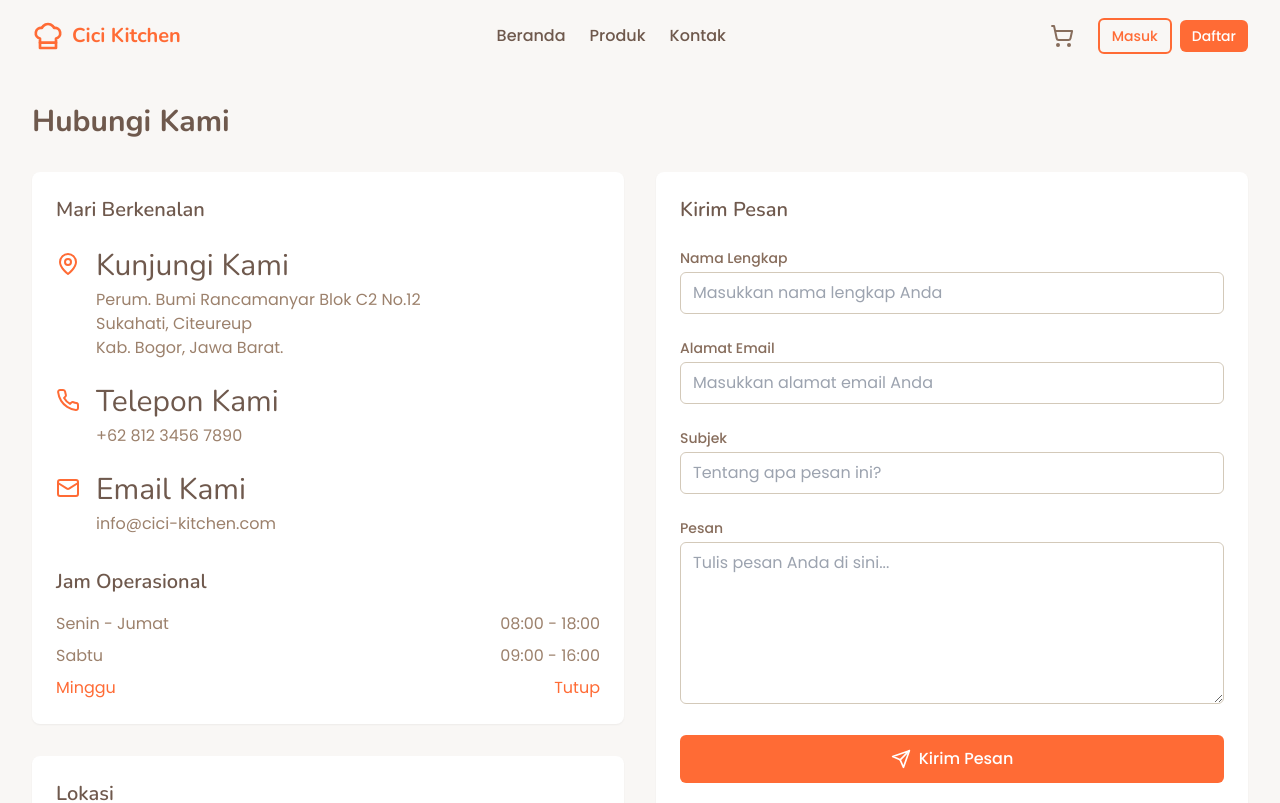
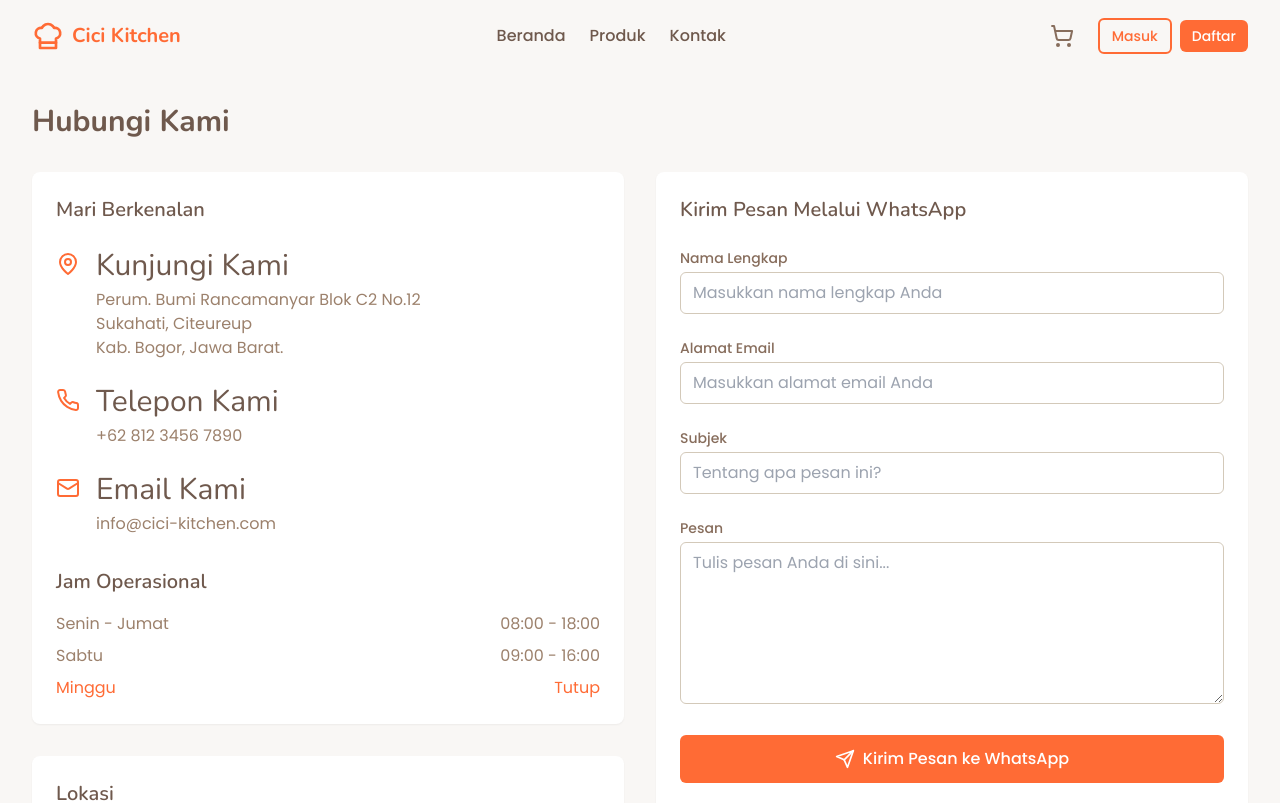
Before and after one commit to RadityaIlhamsyah/Front-End-Cici-Kitchen, a React (Vite) app: page /contact in a window 1280 px wide. Shown: the top 803 px of the page. Built offline with nearby package versions, Linux system fonts and the light colour scheme; no server answers.

Commit message:
Update ContactPage.tsx

```diff
--- a/src/pages/ContactPage.tsx
+++ b/src/pages/ContactPage.tsx
@@ -1,41 +1,67 @@
 import React, { useState } from 'react';
 import { MapPin, Phone, Mail, Send } from 'lucide-react';
+import { ToastContainer, toast } from 'react-toastify'; // Import Toastify
+import 'react-toastify/dist/ReactToastify.css'; // Import CSS Toastify
 
 const ContactPage: React.FC = () => {
+  const WHATSAPP_NUMBER = '6282123168096';
+
   const [formData, setFormData] = useState({
     name: '',
     email: '',
     subject: '',
-    message: ''
+    message: '',
   });
-  const [loading, setLoading] = useState(false);
 
   const handleChange = (e: React.ChangeEvent<HTMLInputElement | HTMLTextAreaElement>) => {
     const { name, value } = e.target;
-    setFormData(prev => ({
+    setFormData((prev) => ({
       ...prev,
-      [name]: value
+      [name]: value,
     }));
   };
 
-  const handleSubmit = async (e: React.FormEvent) => {
-    e.preventDefault();
-    setLoading(true);
+  const handleWhatsAppSend = () => {
+    const { name, email, subject, message } = formData;
 
-    // Simulate form submission
-    await new Promise(resolve => setTimeout(resolve, 1000));
+    // --- Menggunakan toast.error untuk validasi ---
+    if (!name || !email || !subject || !message) {
+      toast.error('Oops! Sepertinya ada beberapa kolom yang belum terisi. Mohon lengkapi semua data ya sebelum mengirim pesan.', {
+        position: 'top-right', // Posisi toast
+        autoClose: 5000, // Tutup otomatis setelah 5 detik
+        hideProgressBar: false,
+        closeOnClick: true,
+        pauseOnHover: true,
+        draggable: true,
+        progress: undefined,
+      });
+      return;
+    }
 
-    // Reset form
+    const whatsappMessage = `Halo, saya ${name} (${email}).\n\nSubjek: ${subject}\n\nPesan: ${message}\n\nTerima kasih.`;
+    const encodedMessage = encodeURIComponent(whatsappMessage);
+    const whatsappUrl = `https://wa.me/${WHATSAPP_NUMBER}?text=${encodedMessage}`;
+
+    window.open(whatsappUrl, '_blank');
+
+    // --- Menggunakan toast.success untuk konfirmasi ---
+    toast.success('Siap! Anda akan dialihkan ke WhatsApp untuk melanjutkan percakapan. Pastikan nomor WhatsApp Anda aktif ya!', {
+      position: 'top-right',
+      autoClose: 5000,
+      hideProgressBar: false,
+      closeOnClick: true,
+      pauseOnHover: true,
+      draggable: true,
+      progress: undefined,
+    });
+
+    // Opsional: Reset form setelah mengirim ke WhatsApp
     setFormData({
       name: '',
       email: '',
       subject: '',
-      message: ''
+      message: '',
     });
-    setLoading(false);
-
-    // Show success message
-    alert('Terima kasih atas pesan Anda. Kami akan segera menghubungi Anda kembali!');
   };
 
   return (
@@ -109,7 +135,7 @@ const ContactPage: React.FC = () => {
                   width="100%"
                   height="100%"
                   style={{ border: 0 }}
-                  allowFullScreen=""
+                  allowFullScreen
                   loading="lazy"
                   referrerPolicy="no-referrer-when-downgrade"
                   className="rounded-md"
@@ -120,9 +146,9 @@ const ContactPage: React.FC = () => {
 
           {/* Contact Form */}
           <div className="bg-white p-6 rounded-lg shadow-sm">
-            <h2 className="text-xl font-semibold mb-6">Kirim Pesan</h2>
+            <h2 className="text-xl font-semibold mb-6">Kirim Pesan Melalui WhatsApp</h2>
 
-            <form onSubmit={handleSubmit} className="space-y-6">
+            <form className="space-y-6">
               <div>
                 <label htmlFor="name" className="block text-sm font-medium text-neutral-700 mb-1">
                   Nama Lengkap
@@ -151,23 +177,16 @@ const ContactPage: React.FC = () => {
                 <textarea id="message" name="message" rows={6} required value={formData.message} onChange={handleChange} className="input-field" placeholder="Tulis pesan Anda di sini..." />
               </div>
 
-              <button type="submit" disabled={loading} className="btn-primary w-full py-3 flex items-center justify-center">
-                {loading ? (
-                  <div className="flex items-center">
-                    <div className="animate-spin h-5 w-5 border-2 border-white border-t-transparent rounded-full mr-2"></div>
-                    Mengirim...
-                  </div>
-                ) : (
-                  <>
-                    <Send className="h-5 w-5 mr-2" />
-                    Kirim Pesan
-                  </>
-                )}
+              <button type="button" onClick={handleWhatsAppSend} className="btn-primary w-full py-3 flex items-center justify-center">
+                <Send className="h-5 w-5 mr-2" />
+                Kirim Pesan ke WhatsApp
               </button>
             </form>
           </div>
         </div>
       </div>
+      {/* Tambahkan ToastContainer di sini, biasanya di bagian paling atas atau bawah komponen utama */}
+      <ToastContainer />
     </div>
   );
 };
```
